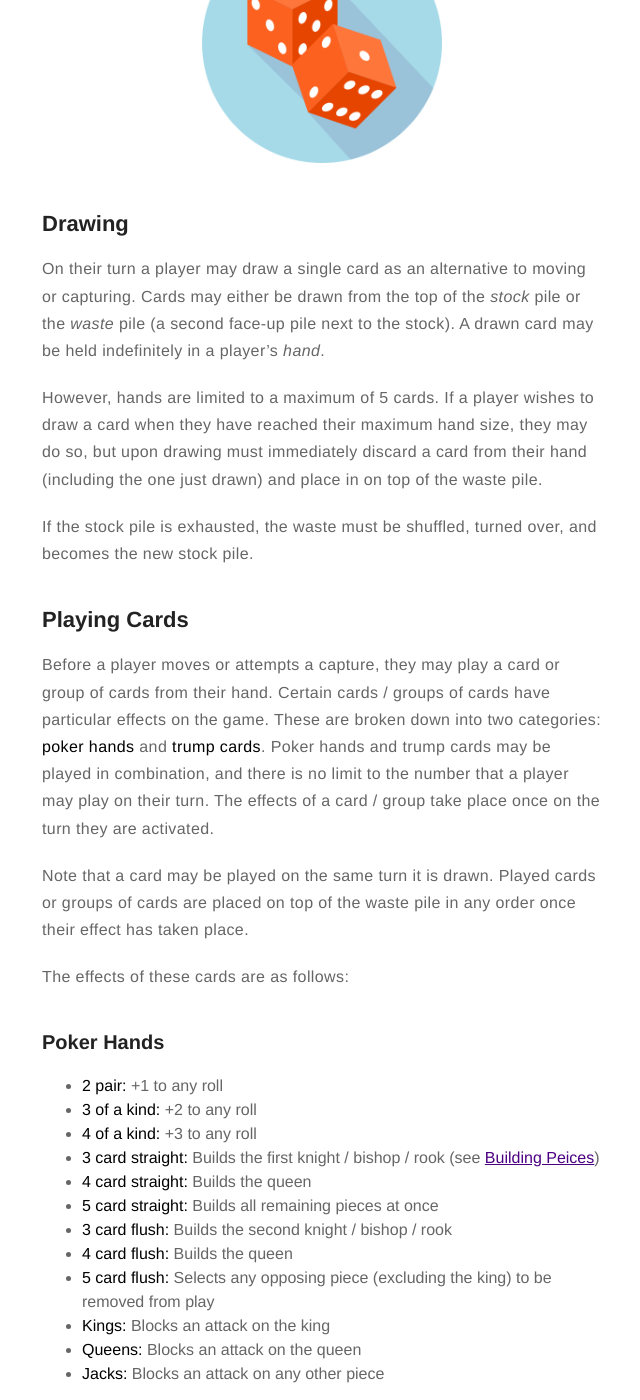
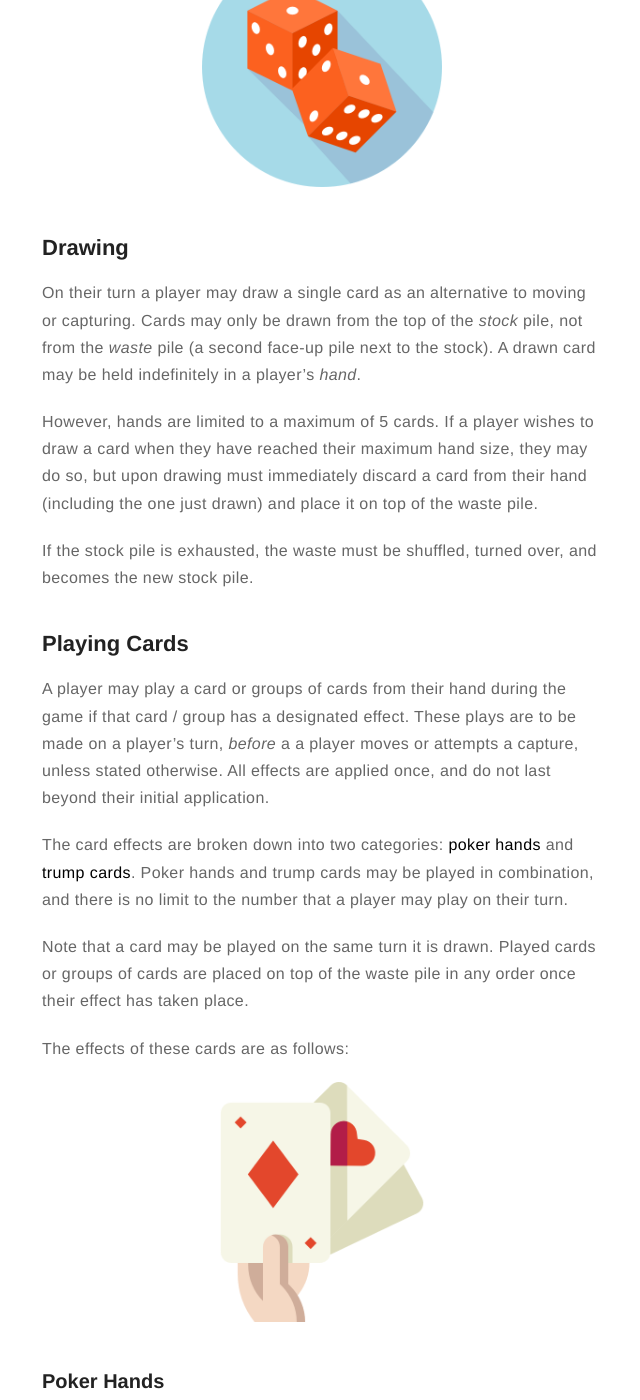
Before and after one commit to thecharlesblake/thecharlesblake.co.uk, a Jekyll site: the page built from _posts/2018-07-08-blakes-chess.markdown, in a window 1280 px wide and 1400 px high, scrolled down 2716 px. Shown: the whole window, without its empty margins (318-958 px from the left). Built offline with Jekyll 4.4.1, drawn with Linux system fonts in a browser that asks for light colours; comment, search, counter and statistics services are not loaded; some of the changed text lies outside the part shown.

Commit message:
Alter rules after first play and fix typos

```diff
--- a/_posts/2018-07-08-blakes-chess.markdown
+++ b/_posts/2018-07-08-blakes-chess.markdown
@@ -53,8 +53,9 @@
   - There is no such thing as _check_. To win, one must capture the opposing king
   - When a piece goes to capture another piece, they must roll to determine whether the capture is successful (see [Capturing](#capturing))
 - For the first 3 turns, only regular moves and captures can be made
-- After this, a player may instead draw a card (see [Drawing](#drawing))
-- A player may only play cards on their turn, and before their move (see [Playing Cards](#playing-cards))
+- After this, a player may draw a card (see [Drawing](#drawing)) instead of a
+  move / capture
+- During the game players may play cards or groups of cards, to activate certain effects (see [Playing Cards](#playing-cards))
 
 <div class="img_container" style="text-align: center;">
 <img src="/assets/images/board.png" height="240px"/>
@@ -82,39 +83,50 @@
 
 ## Drawing
 
-On their turn a player may draw a single card as an alternative to moving or capturing. Cards may either be drawn from the top of the _stock_ pile or the _waste_ pile (a second face-up pile next to the stock). A drawn card may be held indefinitely in a player's _hand_.
+On their turn a player may draw a single card as an alternative to moving or capturing. Cards may only be drawn from the top of the _stock_ pile, not from the _waste_ pile (a second face-up pile next to the stock). A drawn card may be held indefinitely in a player's _hand_.
 
-However, hands are limited to a maximum of 5 cards. If a player wishes to draw a card when they have reached their maximum hand size, they may do so, but upon drawing must immediately discard a card from their hand (including the one just drawn) and place in on top of the waste pile.
+However, hands are limited to a maximum of 5 cards. If a player wishes to draw a card when they have reached their maximum hand size, they may do so, but upon drawing must immediately discard a card from their hand (including the one just drawn) and place it on top of the waste pile.
 
 If the stock pile is exhausted, the waste must be shuffled, turned over, and becomes the new stock pile.
 
 ## Playing Cards
-Before a player moves or attempts a capture, they may play a card or group of cards from their hand. Certain cards / groups of cards have particular effects on the game. These are broken down into two categories: __poker hands__ and __trump cards__. Poker hands and trump cards may be played in combination, and there is no limit to the number that a player may play on their turn. The effects of a card / group take place once on the turn they are activated.
 
-Note that a card may be played on the same turn it is drawn. Played cards or groups of cards are placed on top of the waste pile in any order once their effect has taken place.
+A player may play a card or groups of cards from their hand during the game if
+that card / group has a designated effect. These plays are to be made on a
+player's turn, _before_ a
+a player moves or attempts a capture, unless stated otherwise. All effects are
+applied once, and do not last beyond their initial application.
 
- The effects of these cards are as follows:
+The card effects are broken down into two categories: __poker hands__ and __trump cards__. Poker hands and
+trump cards may be played in combination, and there is no limit to the number
+that a player may play on their turn.
+
+Note that a card may be played on the same turn it is drawn. Played cards or
+groups of cards are placed on top of the waste pile in any order once their
+effect has taken place.
+
+The effects of these cards are as follows:
+
+<div class="img_container" style="text-align: center;">
+<img src="/assets/images/cards.png" height="240px"/>
+</div>
 
 ### Poker Hands
 
 - __2 pair:__ +1 to any roll
 - __3 of a kind:__ +2 to any roll
 - __4 of a kind:__ +3 to any roll
-- __3 card straight:__ Builds the first knight / bishop / rook (see [Building Peices](#building-pieces))
-- __4 card straight:__ Builds the queen
-- __5 card straight:__ Builds all remaining pieces at once
-- __3 card flush:__  Builds the second knight / bishop / rook
-- __4 card flush:__ Builds the queen
-- __5 card flush:__ Selects any opposing piece (excluding the king) to be removed from play
+- __3 card straight / flush:__ Builds a single piece (see [Building Pieces](#building-pieces))
+- __4 card straight / flush:__ Builds 2 pieces
+- __5 card straight / flush:__ Builds 3 pieces
 - __Kings:__ Blocks an attack on the king
 - __Queens:__ Blocks an attack on the queen
 - __Jacks:__ Blocks an attack on any other piece
 
-Note that all cards which add to rolled values are to be played _after_ the dice has been rolled.
-
-<div class="img_container" style="text-align: center;">
-<img src="/assets/images/cards.png" height="240px"/>
-</div>
+Note that all cards which add to rolled values are to be played _after_ the
+dice has been rolled. Also be aware that a straight flush gives the
+combined effect of the straight and the flush.
+In addition, Kings, Queens and Jacks are to be played on an opponent's turn when they have declared an attack.
 
 ### Trump Cards
 
@@ -144,15 +156,21 @@
   either lost or not yet acquired, instead converts that piece into one of your
   own
 - __Q (uprising):__ Swaps the piece strength of the attacking and defending
-  pieces (excluding defending kings)
+  pieces (excluding defending kings. The attack bonus remains the same)
 - __K (necromancy):__ Revives one of your dead pieces
 
 ## Building Pieces
 
-There is an order in which pieces must be built. Firstly, a rook, a knight and a
-bishop must be built (in any order). After these three have been completed, a
-queen must be built. Finally the second rook, knight, and bishop must be built
-(again, in any order).
+Pieces may be built by playing certain groups of cards. There is an order in
+which pieces must be built. This is as follows:
+
+- First knight
+- First bishop
+- First rook
+- Queen
+- Second knight
+- Second bishop
+- Second rook
 
 Pieces may only be built if they have not been built before. Captured pieces may
 not be rebuilt.
```
Also changed, not shown: other parts of _posts/2018-07-08-blakes-chess.markdown (+2 -2 lines).
